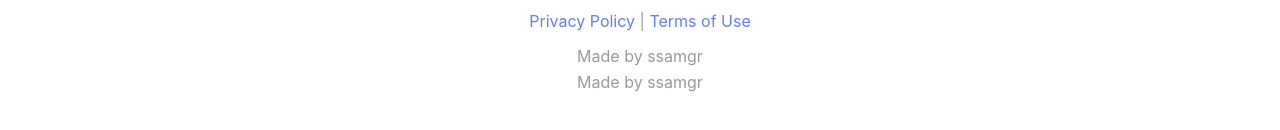
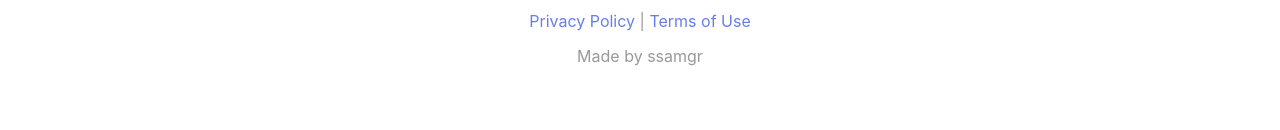
Before and after one commit to ssamgr/ssamgr.github.io, a plain HTML site: page index.html in a window 1280 px wide. Shown: the part 784-914 px from the top of the page. Drawn offline with Linux system fonts and the light colour scheme.

Commit message:
Remove duplicate footer paragraph

```diff
--- a/index.html
+++ b/index.html
@@ -186,7 +186,7 @@
     </p>
     <p style="margin-top: 10px;">Made by ssamgr</p>
 
-            <p>Made by ssamgr</p>
+
         </footer>
     </div>
 </body>
```
